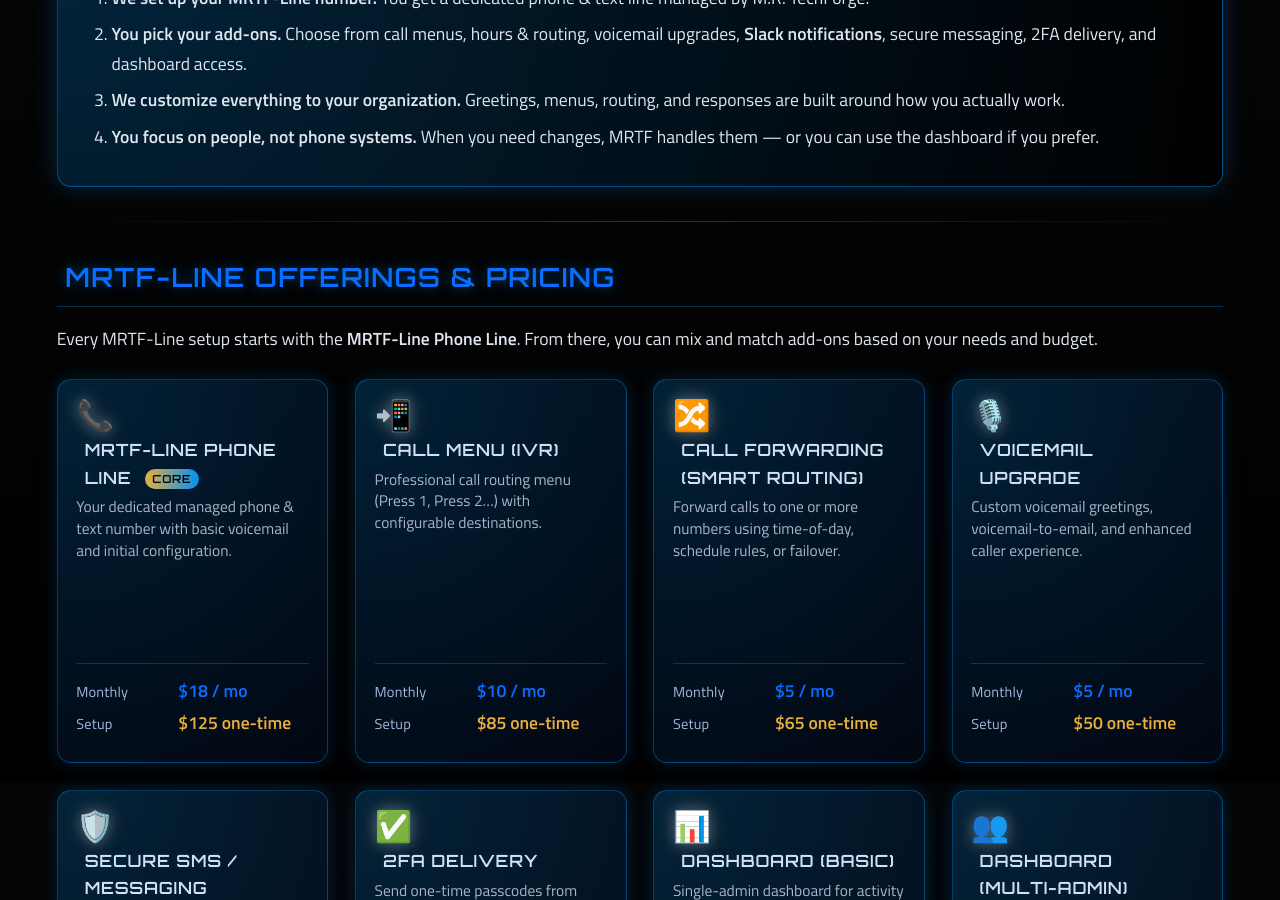
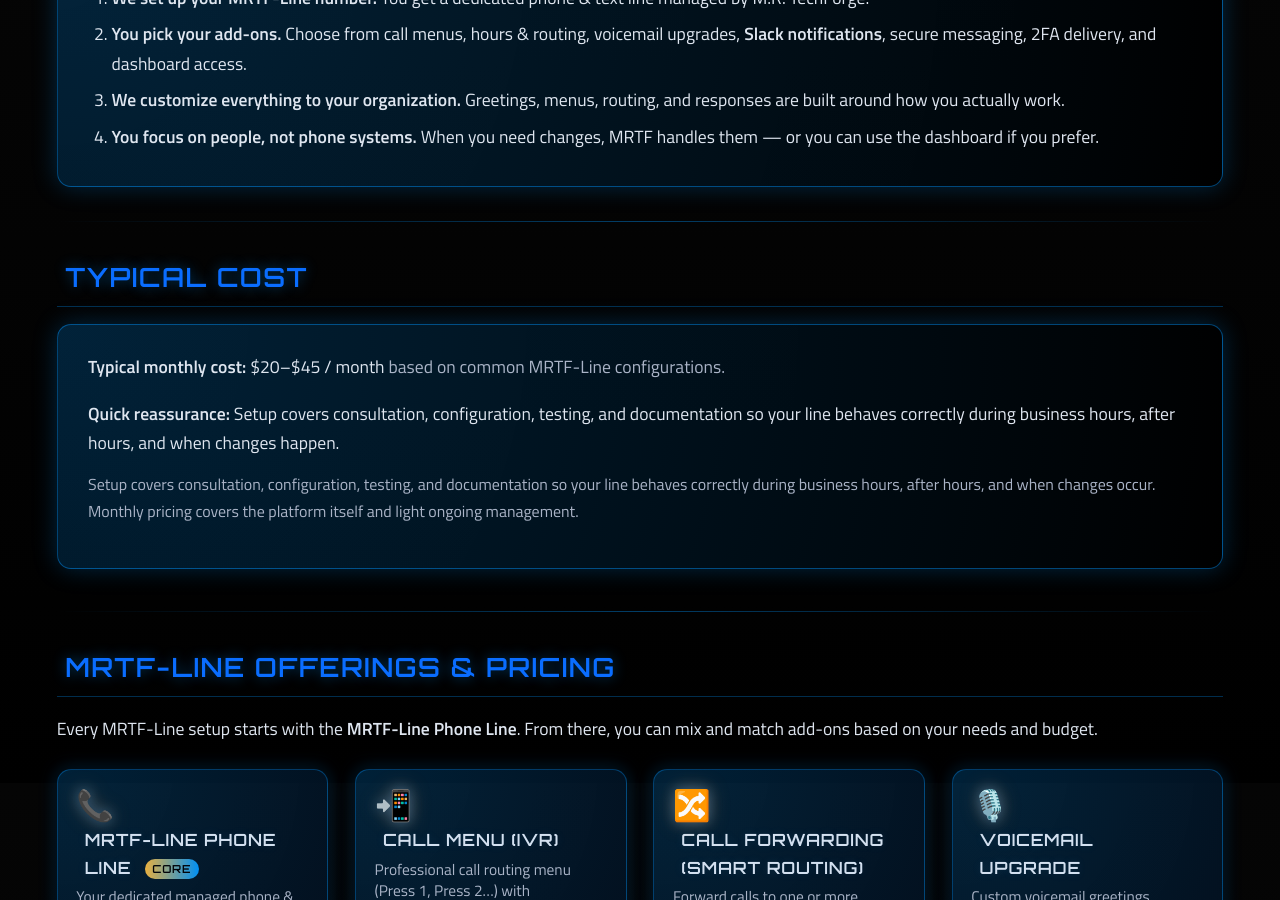
Before and after one commit to markisrt4/mrtechforge.github.io, a Jekyll site: the page built from services/mrtf-line.md, in a window 1280 px wide and 900 px high, scrolled down 1017 px. Built offline with Jekyll 4.4.1, drawn with Linux system fonts in a browser that asks for light colours.

Commit message:
Update mrtf-line.md

```diff
--- a/services/mrtf-line.md
+++ b/services/mrtf-line.md
@@ -62,6 +62,32 @@
 <div class="services-divider"></div>
 
 <section class="service-section forge-service-pricing">
+  <h2 class="services-heading">Typical Cost</h2>
+
+  <div class="phone-services-card">
+    <p style="margin-top: 0;">
+      <strong>Typical monthly cost:</strong>
+      <span style="white-space: nowrap;">$20–$45 / month</span>
+      <span style="color: var(--forge-subtext);">based on common MRTF-Line configurations.</span>
+    </p>
+
+    <p style="margin-bottom: 0;">
+      <strong>Quick reassurance:</strong>
+      Setup covers consultation, configuration, testing, and documentation so your line behaves correctly
+      during business hours, after hours, and when changes happen.
+    </p>
+
+    {% if mrtf_line and mrtf_line.pricing_note %}
+      <p style="margin-top: 0.85rem; color: var(--forge-subtext); font-size: 0.95rem;">
+        {{ mrtf_line.pricing_note }}
+      </p>
+    {% endif %}
+  </div>
+</section>
+
+<div class="services-divider"></div>
+
+<section class="service-section forge-service-pricing">
   <h2 class="services-heading">MRTF-Line Offerings &amp; Pricing</h2>
 
   <p>
@@ -75,7 +101,7 @@
 
         {% assign icon = offering.icon | default: "📞" %}
         {% assign is_core = false %}
-        {% if offering.name == "MRTF-Line Phone Line" %}
+        {% if offering.core == true or offering.name == "MRTF-Line Phone Line" %}
           {% assign is_core = true %}
         {% endif %}
 
```
